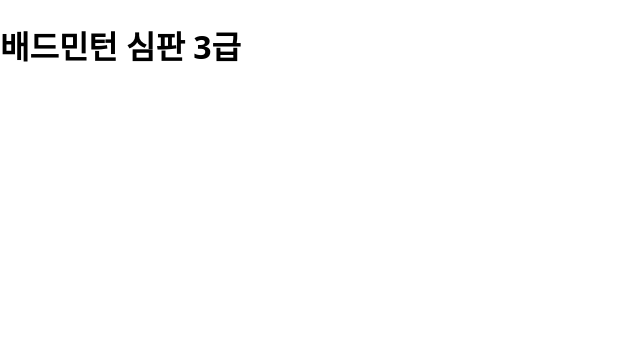
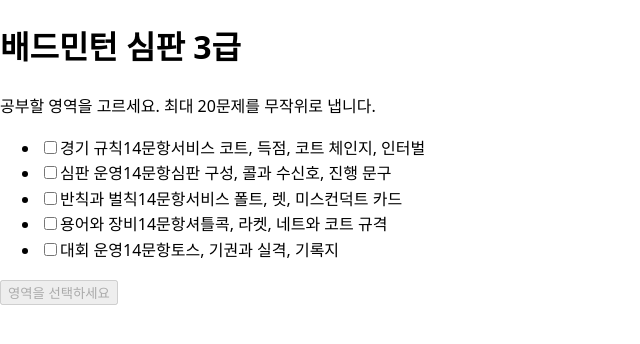
Before and after one commit to tube-jeonghoon/badmintonExam, a React (Vite) app: page / in a window 1280 px wide. Shown: the top 344 px of the page, without its empty margins (0-640 px from the left). Built offline with nearby package versions, Linux system fonts and the light colour scheme.

Commit message:
feat: wire TagSelector and QuizView through App phase state
The quiz array is drawn once on start and stored in state, so
re-renders never reshuffle the questions.

```diff
--- a/src/App.tsx
+++ b/src/App.tsx
@@ -1,3 +1,22 @@
+import { useState } from 'react';
+import type { Question, TagId } from './types';
+import { QUESTIONS } from './data/questions';
+import { buildQuiz } from './lib/buildQuiz';
+import { QuizView } from './components/QuizView';
+import { TagSelector } from './components/TagSelector';
+
 export function App() {
-  return <h1>배드민턴 심판 3급</h1>;
+  const [quizQuestions, setQuizQuestions] = useState<Question[] | null>(null);
+
+  function handleStart(tags: TagId[]) {
+    const questions = buildQuiz(QUESTIONS, tags);
+    if (questions.length === 0) return;
+    setQuizQuestions(questions);
+  }
+
+  if (quizQuestions === null) {
+    return <TagSelector onStart={handleStart} />;
+  }
+
+  return <QuizView questions={quizQuestions} onRestart={() => setQuizQuestions(null)} />;
 }
--- /dev/null
+++ b/src/components/TagSelector.tsx
@@ -0,0 +1,59 @@
+import { useState } from 'react';
+import type { TagId } from '../types';
+import { TAGS } from '../data/tags';
+import { QUESTIONS } from '../data/questions';
+import { DEFAULT_QUIZ_SIZE } from '../lib/buildQuiz';
+
+function countByTag(tag: TagId): number {
+  return QUESTIONS.filter((question) => question.tag === tag).length;
+}
+
+interface Props {
+  onStart: (tags: TagId[]) => void;
+}
+
+export function TagSelector({ onStart }: Props) {
+  const [selected, setSelected] = useState<ReadonlySet<TagId>>(new Set());
+
+  function toggle(tag: TagId) {
+    setSelected((previous) => {
+      const next = new Set(previous);
+      if (next.has(tag)) next.delete(tag);
+      else next.add(tag);
+      return next;
+    });
+  }
+
+  const total = [...selected].reduce((sum, tag) => sum + countByTag(tag), 0);
+
+  return (
+    <main className="tag-selector">
+      <h1 className="tag-selector__title">배드민턴 심판 3급</h1>
+      <p className="tag-selector__subtitle">
+        공부할 영역을 고르세요. 최대 {DEFAULT_QUIZ_SIZE}문제를 무작위로 냅니다.
+      </p>
+
+      <ul className="tag-selector__list">
+        {TAGS.map((tag) => (
+          <li key={tag.id}>
+            <label className="tag-selector__item">
+              <input type="checkbox" checked={selected.has(tag.id)} onChange={() => toggle(tag.id)} />
+              <span className="tag-selector__label">{tag.label}</span>
+              <span className="tag-selector__count">{countByTag(tag.id)}문항</span>
+              <span className="tag-selector__description">{tag.description}</span>
+            </label>
+          </li>
+        ))}
+      </ul>
+
+      <button
+        type="button"
+        className="tag-selector__start"
+        disabled={selected.size === 0}
+        onClick={() => onStart([...selected])}
+      >
+        {selected.size === 0 ? '영역을 선택하세요' : `${Math.min(total, DEFAULT_QUIZ_SIZE)}문제 시작하기`}
+      </button>
+    </main>
+  );
+}
```
